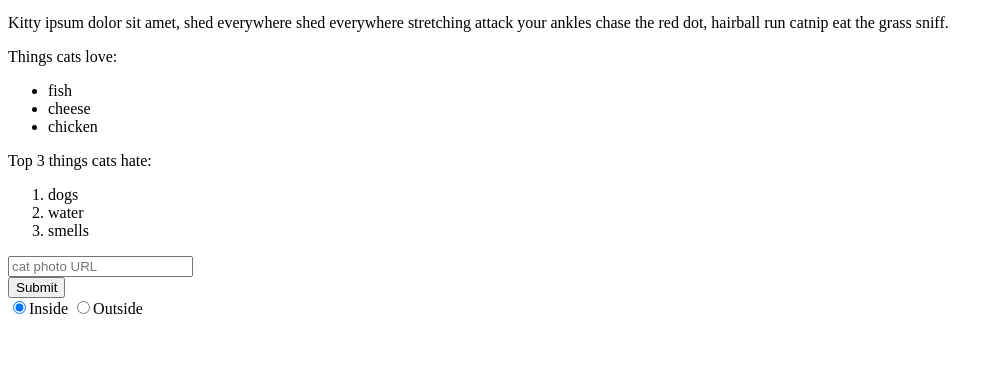
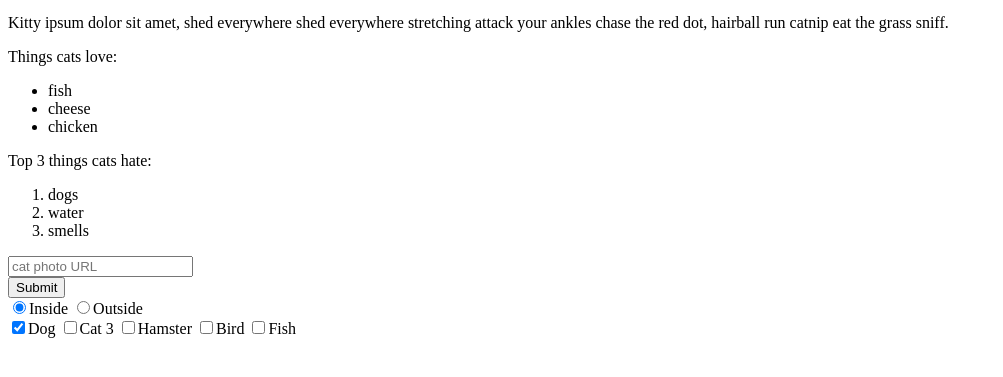
Before and after one commit to opajkovic/Repo09, a website: page ex20/src/index.html in a window 1280 px wide. Shown: the part 373-750 px from the top of the page, without its empty margins (0-1003 px from the left). Drawn offline with Linux system fonts and the light colour scheme.

Commit message:
added ex20

```diff
--- a/ex20/src/index.html
+++ b/ex20/src/index.html
@@ -1,11 +1,13 @@
 <!DOCTYPE html>
 <html lang="en">
+
 <head>
     <meta charset="UTF-8">
     <meta http-equiv="X-UA-Compatible" content="IE=edge">
     <meta name="viewport" content="width=device-width, initial-scale=1.0">
     <title>Document</title>
 </head>
+
 <body>
     <h2>CatPhotoApp</h2>
     <main>
@@ -36,8 +38,24 @@
         <label for="outside">
             <input id="ouside" type="radio" name="inside-outside" value="outside">Outside
         </label>
-        <label for=""></label>
+        <br>
+        <label for="animal1">
+            <input type="checkbox" name="favorite_pet" id="animal1" value="Dog" checked>Dog
+        </label>
+        <label for="animal2">
+            <input type="checkbox" name="favorite_pet" id="animal2" value="Cat">Cat
+        </label>
+        <label for="animal3">3
+            <input type="checkbox" name="favorite_pet" id="animal3" value="Hamster">Hamster
+        </label>
+        <label for="animal4">
+            <input type="checkbox" name="favorite_pet" id="animal4" value="Bird">Bird
+        </label>
+        <label for="animal5">
+            <input type="checkbox" name="favorite_pet" id="animal5" value="Fish">Fish
+        </label>
     </main>
     <footer id="footer"></footer>
 </body>
+
 </html>
```
